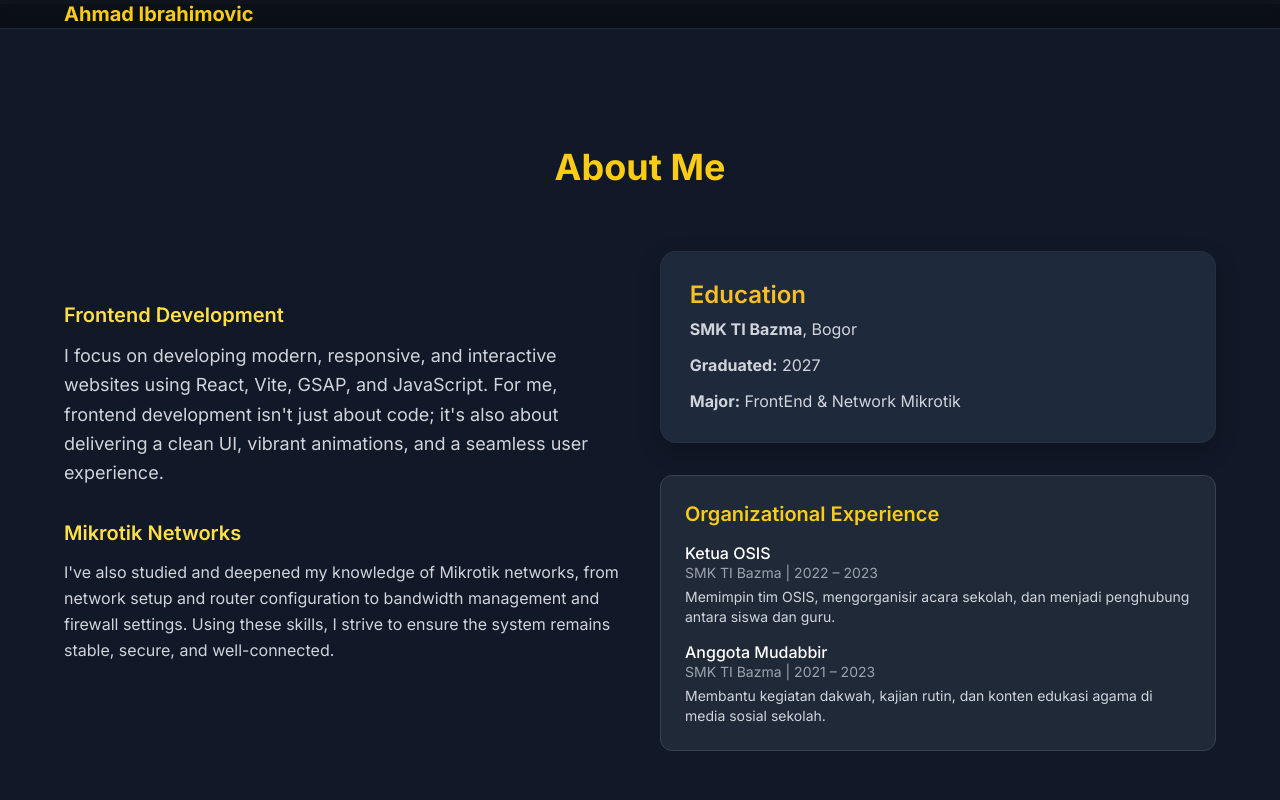
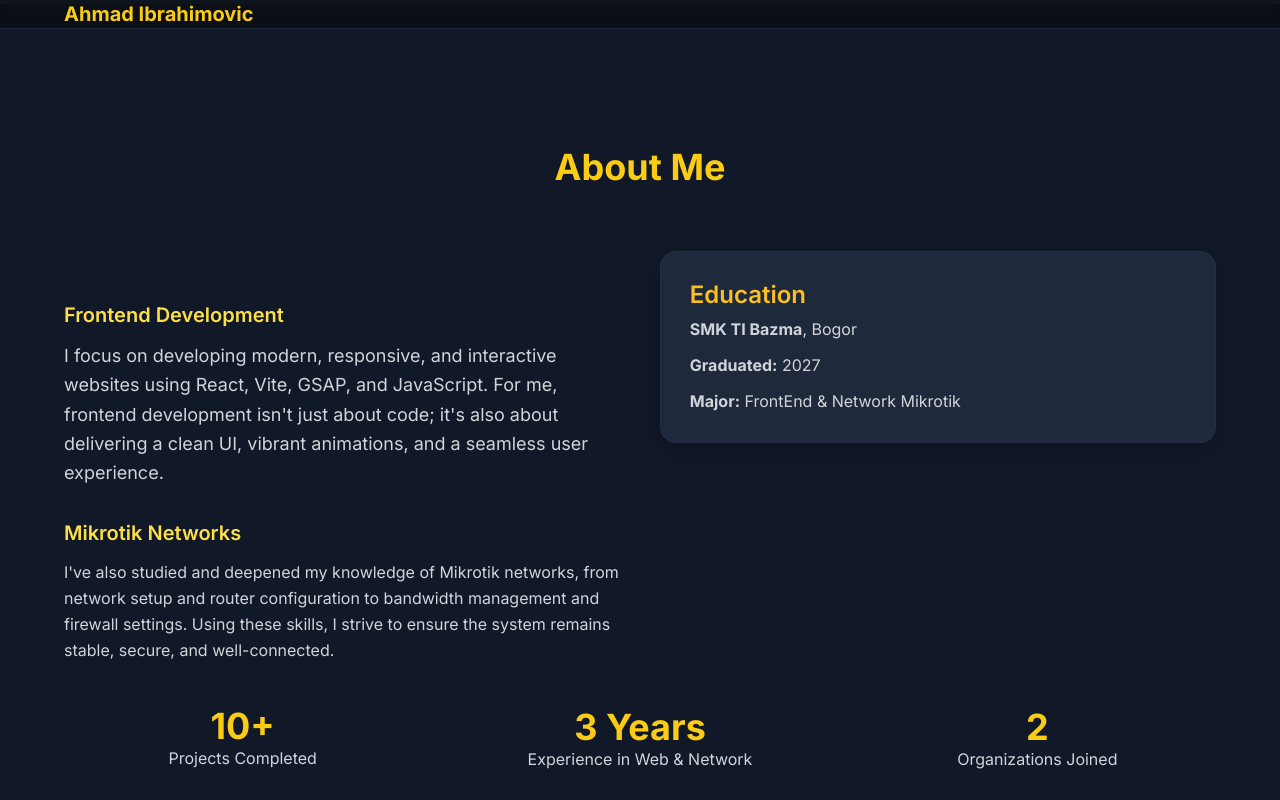
Before and after one commit to Ibrahimovic1970/Portofolio, a React (Vite) app: page /about in a window 1280 px wide. Shown: the top 800 px of the page. Built offline with nearby package versions, Linux system fonts and the light colour scheme.

Commit message:
update about

```diff
--- a/src/pages/About.jsx
+++ b/src/pages/About.jsx
@@ -80,23 +80,6 @@
                                 <li><strong>Major:</strong> FrontEnd & Network Mikrotik</li>
                             </ul>
                         </div>
-
-                        {/* Pengalaman Organisasi */}
-                        <div className="bg-gray-800 p-6 rounded-xl border border-gray-700">
-                            <h3 className="text-xl font-semibold text-yellow-400 mb-4">Organizational Experience</h3>
-                            <div className="space-y-4">
-                                <div>
-                                    <h4 className="font-medium text-white">Ketua OSIS</h4>
-                                    <p className="text-gray-400 text-sm">SMK TI Bazma | 2022 – 2023</p>
-                                    <p className="text-gray-300 text-sm mt-1">Memimpin tim OSIS, mengorganisir acara sekolah, dan menjadi penghubung antara siswa dan guru.</p>
-                                </div>
-                                <div>
-                                    <h4 className="font-medium text-white">Anggota Mudabbir</h4>
-                                    <p className="text-gray-400 text-sm">SMK TI Bazma | 2021 – 2023</p>
-                                    <p className="text-gray-300 text-sm mt-1">Membantu kegiatan dakwah, kajian rutin, dan konten edukasi agama di media sosial sekolah.</p>
-                                </div>
-                            </div>
-                        </div>
                     </div>
                 </div>
 
```
